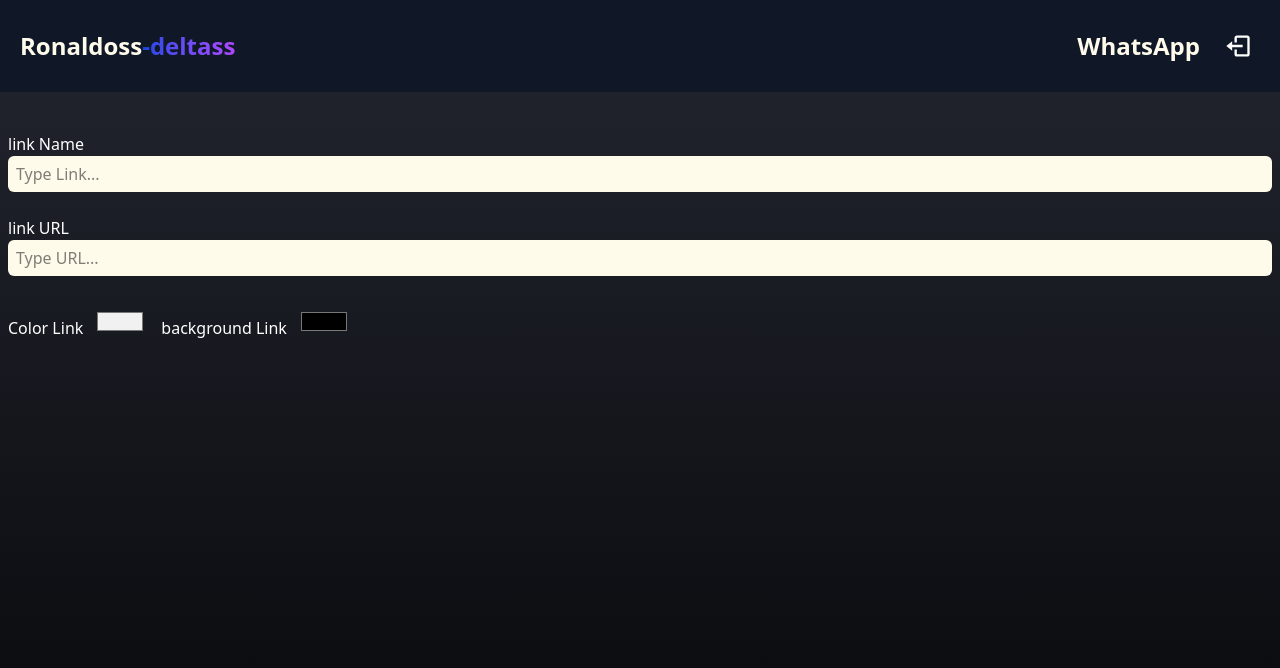
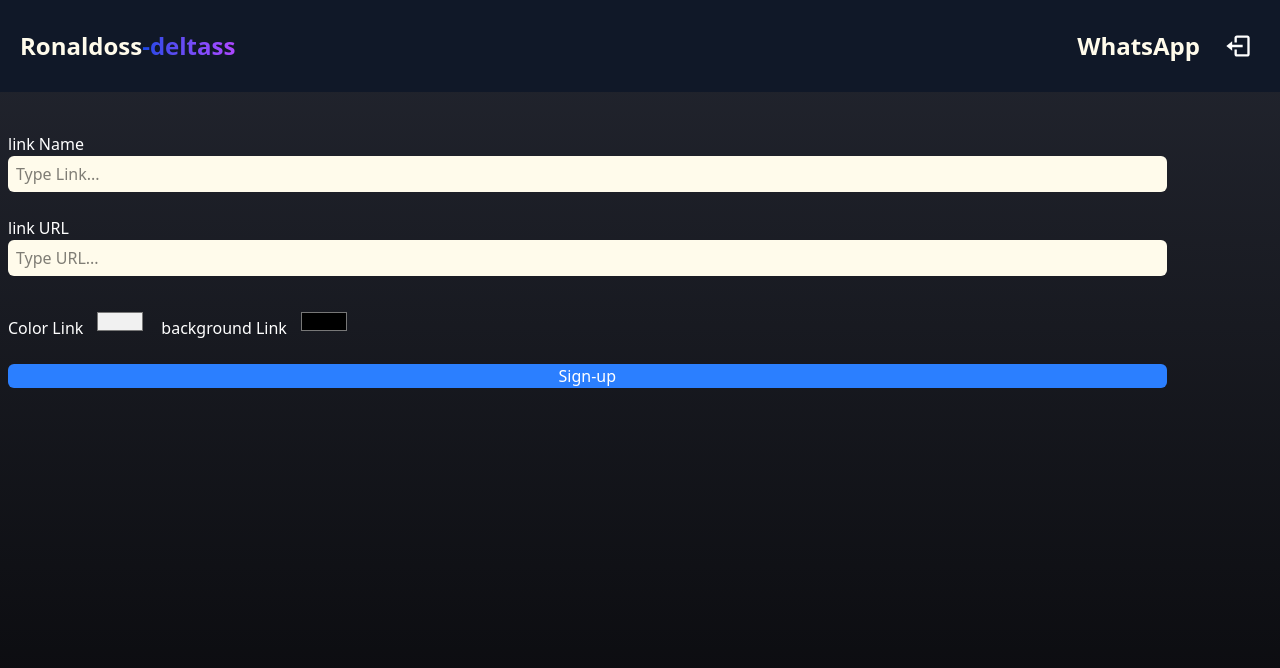
Before and after one commit to Ronaldosdeltas/linksdev, a React (Vite) app: page /admin in a window 1280 px wide. Shown: the top 668 px of the page. Built offline with nearby package versions, Linux system fonts and the light colour scheme; no server answers; sample sign-in values are in the browser's storage.

Commit message:
creatin an article for settin colores for the link name, creatin a button submit to the form

```diff
--- a/src/pages/admin/index.tsx
+++ b/src/pages/admin/index.tsx
@@ -10,7 +10,7 @@ export function Admin(){
         <>
         <div className="flex item-center flex-col min-h-screen pb-7 px-2">
 
-            <form className="flex flex-col mt-8 mb-3  w-full max-w-x1">
+            <form className="flex flex-col  mt-8 mb-3  w-11/12 max-w-x1">
                 <label className="text-white font-medium mt-2 mab-2">link Name</label>
 
                 <Input
@@ -42,9 +42,26 @@ export function Admin(){
                         value={bgColorInput}
                         onChange={(e) => setBgColorInput(e.target.value)}
                         />
-
                     </div>
                 </section>
+
+               {nameInput !== '' && (
+                 <div className="flex items-center justify-start flex-col mb-7 p-1 border-gray-100/25 border rounded-md">
+                <label className="text-white font-medium mt-2 mb-3">it's look like</label>
+                <article
+                className="w-11/12 max-w-lg flex flex-col items-center justify-between bg-zinc-900 rounded px-1 py-3"
+                style={{marginBottom:8, marginTop:8, background: bgColorInput}}
+                >
+                    <p className="font-medium" style={{color:textColorInput}}>{nameInput}</p>
+                </article>
+                </div>
+
+               )}
+
+                <button type="submit"
+                className="bg-blue-500 rounded-md text-white font-medium gap-4 flex justify-center items-center mb-5">
+                    Sign-up
+                </button>
             </form>
 
         </div>
```
